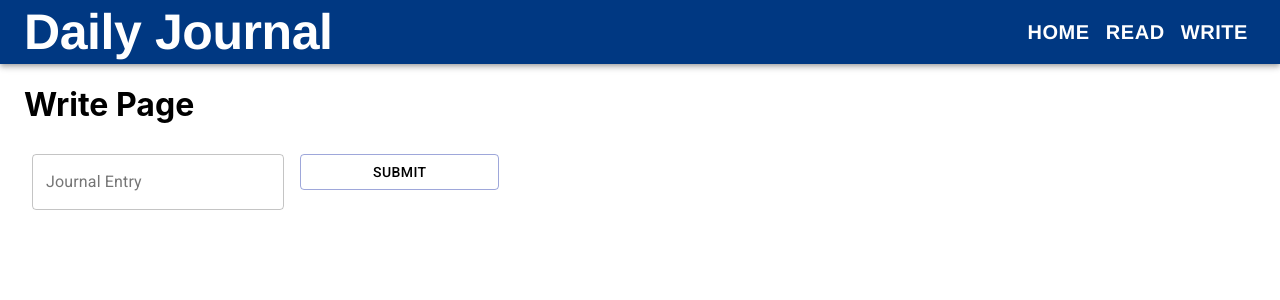
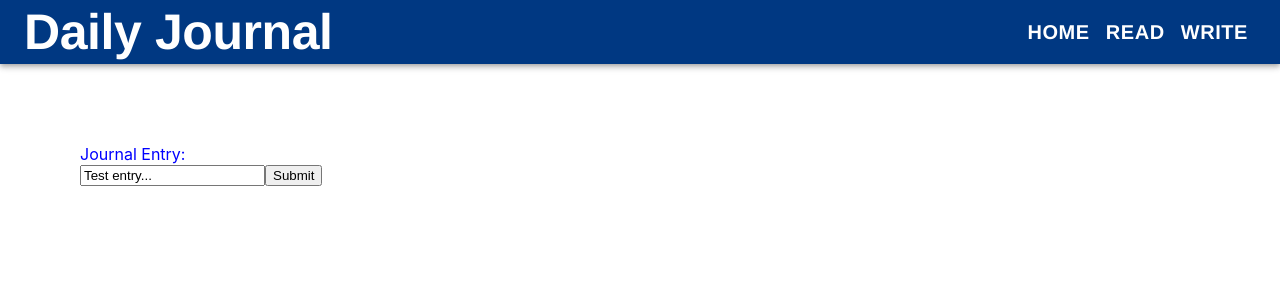
Before and after one commit to seanmartinstudio/daily-journal, a React (Create React App) app: page /write in a window 1280 px wide. Shown: the top 300 px of the page. Built offline with nearby package versions, Linux system fonts and the light colour scheme.

Commit message:
grabbing value from form input

```diff
--- a/src/Components/Write.jsx
+++ b/src/Components/Write.jsx
@@ -7,41 +7,45 @@ import { Container } from '@material-ui/core';
 
 
 const useStyles = makeStyles((theme) => ({
-  root: {
-    '& > *': {
-      margin: theme.spacing(1),
+
+    form: {
+      margin: theme.spacing(10),
       width: '25ch',
-      font: "helvetica",
-      color: "black"
+      font: "times new roman",
+      color: "blue"
 
-    },
-  },
+    }
+
 }));
 
 const Write = () => {
 
   const classes = useStyles()
-  const [formData, setFormData] = useState("")
+  const [formData, setFormData] = useState({
+    date: moment().format("MMM Do YY"),
+    journalEntry: "Test entry...",
+  })
 
   const handleSubmit = (event) => {
     event.preventDefault()
-    console.log(event)
+    console.log(event.target.value)
   }
 
 
+  return (
+    // <div>
+    //   <h1 className="class">Write Page</h1>
+    //     <form className={classes.root} noValidate autoComplete="off" onSubmit={handleSubmit}>
+    //     <TextField id="outlined-basic" label="Journal Entry" color="primary" variant="outlined"/><br></br>
+    //     <Button variant="outlined" color="primary" onClick={handleSubmit}>Submit</Button>
+    //     </form>
+    // </div>
 
-  // console.log("moment", moment().format())
-  return (
-    <div>
-    <Container>
-      <h1 className="class">Write Page</h1>
-        <form className={classes.root} noValidate autoComplete="off" onSubmit={handleSubmit}>
-        <TextField id="outlined-basic" label="Journal Entry" color="primary" variant="outlined"/>
-        <Button variant="outlined" color="primary" onClick={handleSubmit}>Submit</Button>
-        </form>
-    </Container>
-
-    </div>
+      <form className={classes.form}>
+        <label>Journal Entry:</label><br></br>
+        <input value={formData.journalEntry} />
+        <input type="submit" />
+      </form>
   )
 }
 
```
